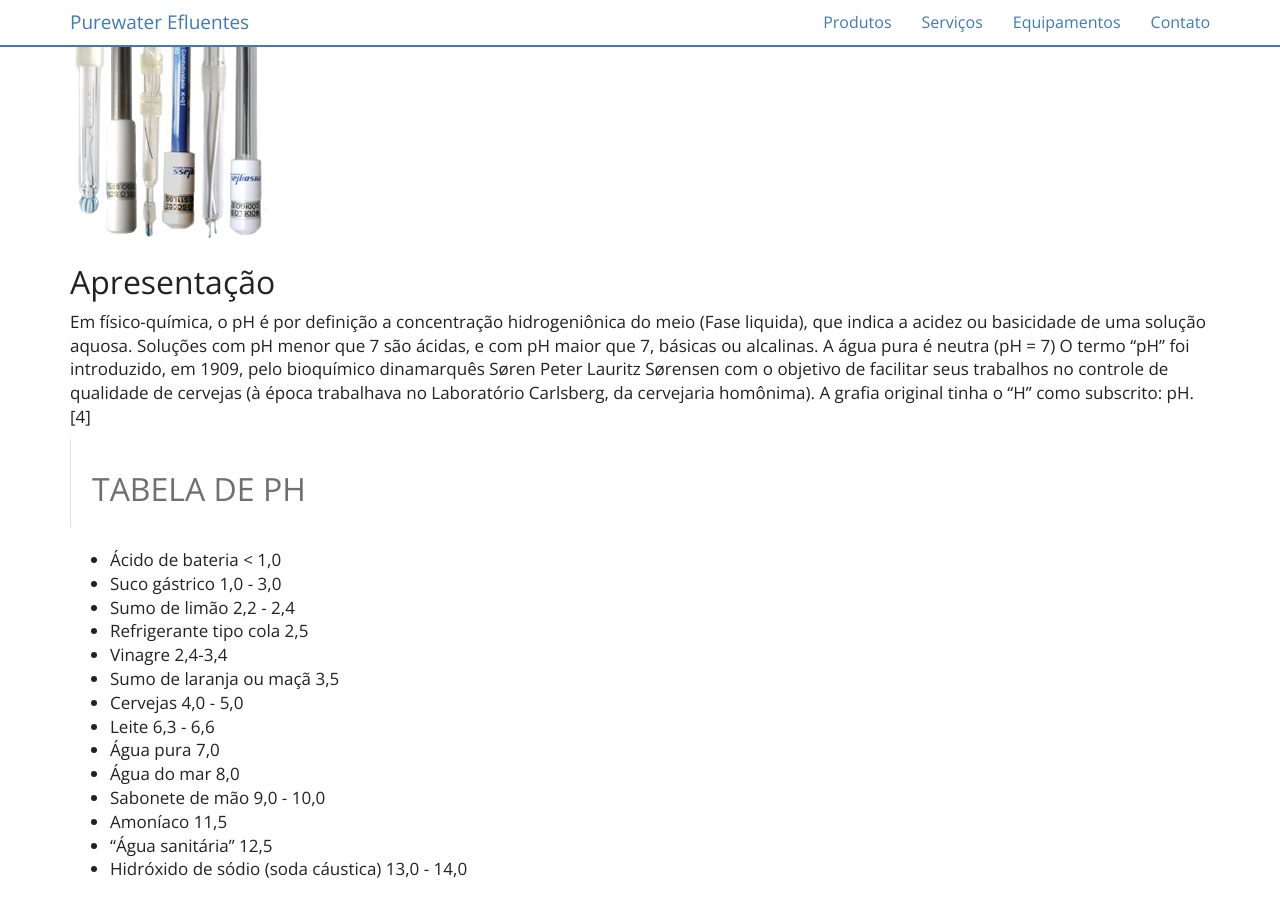
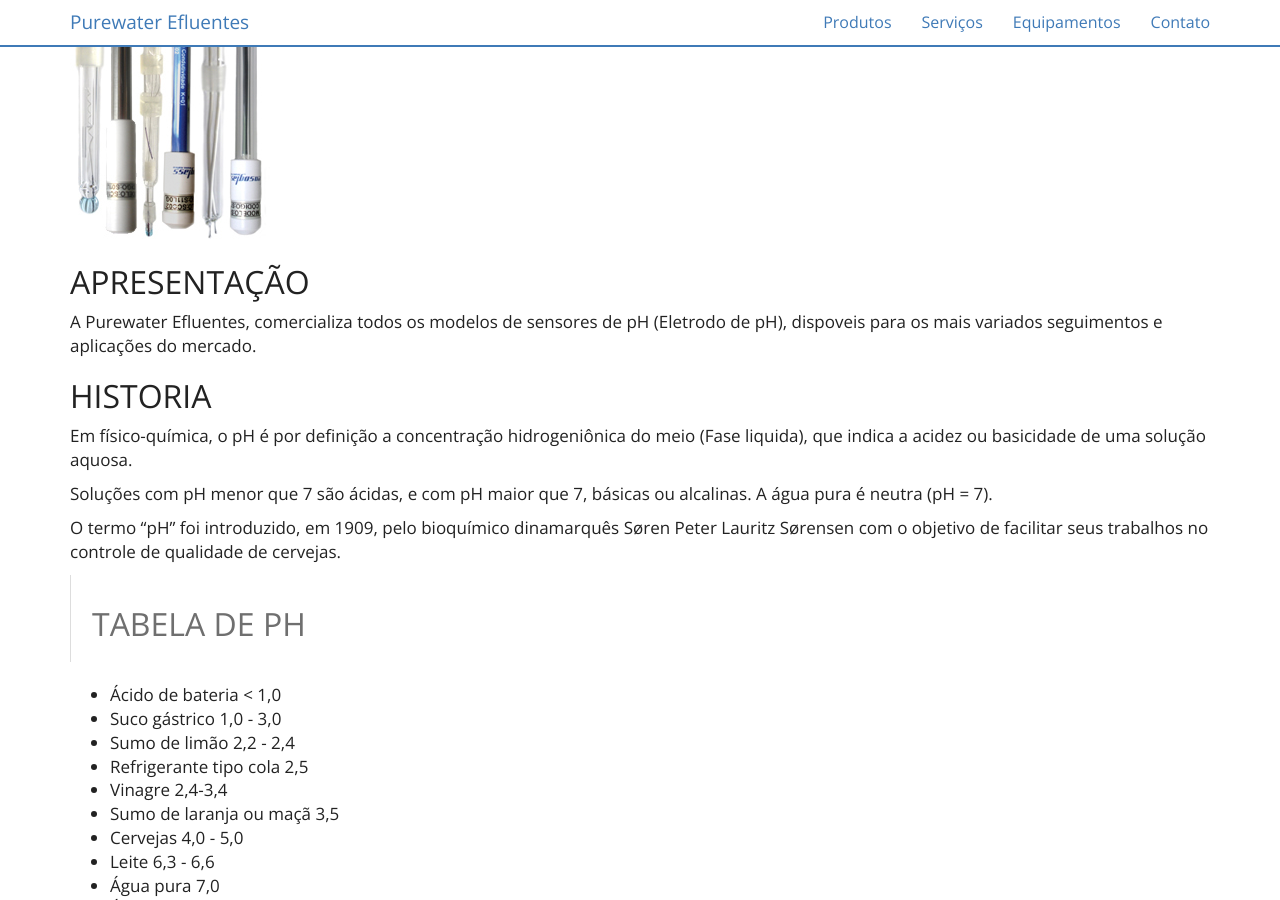
Before and after one commit to purewaterefluentes/purewaterefluentes.github.io, a Jekyll site: the page built from equipamentos/eletrodo-de-ph.md, in a window 1280 px wide and 900 px high, scrolled down 388 px. Built offline with Jekyll 4.4.1, drawn with Linux system fonts in a browser that asks for light colours; nearby versions of some CDN libraries; library files that are not in the unit come from our copies.

Commit message:
Update eletrodo-de-ph.md

```diff
--- a/equipamentos/eletrodo-de-ph.md
+++ b/equipamentos/eletrodo-de-ph.md
@@ -6,11 +6,18 @@ subtitle:
 
 <img class="img-responsive center" style="max-width: 100%;" src="../../website/images/Eletrodo de ph purewater.jpg" alt="Sensor de pH">
 
+## APRESENTAÇÃO
 
-## Apresentação
+A Purewater Efluentes, comercializa todos os modelos de sensores de pH (Eletrodo de pH), dispoveis para os mais variados seguimentos e aplicações do mercado.
 
-Em físico-química, o pH é por definição a concentração hidrogeniônica do meio (Fase liquida), que indica a acidez ou basicidade de uma solução aquosa. Soluções com pH menor que 7 são ácidas, e com pH maior que 7, básicas ou alcalinas. A água pura é neutra (pH = 7)
-O termo "pH" foi introduzido, em 1909, pelo bioquímico dinamarquês Søren Peter Lauritz Sørensen com o objetivo de facilitar seus trabalhos no controle de qualidade de cervejas (à época trabalhava no Laboratório Carlsberg, da cervejaria homônima). A grafia original tinha o "H" como subscrito: pH.[4]
+
+## HISTORIA
+
+Em físico-química, o pH é por definição a concentração hidrogeniônica do meio (Fase liquida), que indica a acidez ou basicidade de uma solução aquosa.
+
+Soluções com pH menor que 7 são ácidas, e com pH maior que 7, básicas ou alcalinas. A água pura é neutra (pH = 7).
+
+O termo "pH" foi introduzido, em 1909, pelo bioquímico dinamarquês Søren Peter Lauritz Sørensen com o objetivo de facilitar seus trabalhos no controle de qualidade de cervejas.
 
 >
 ## TABELA DE PH
```
